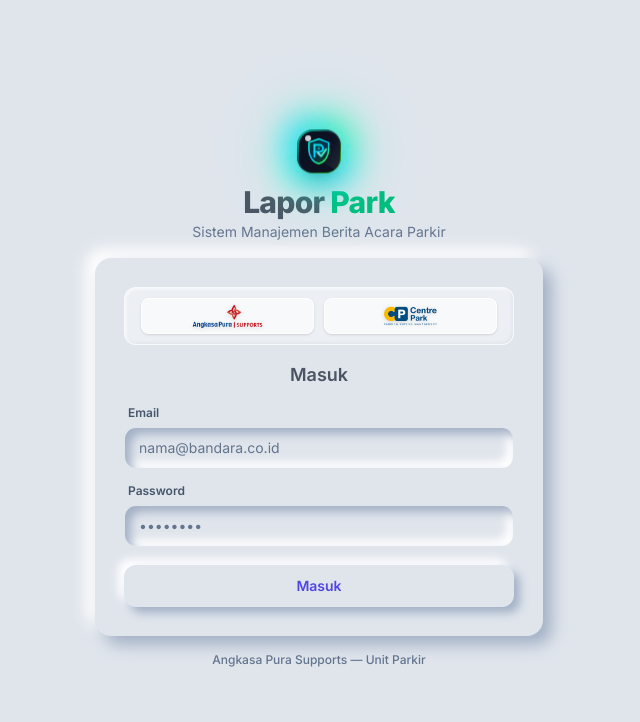
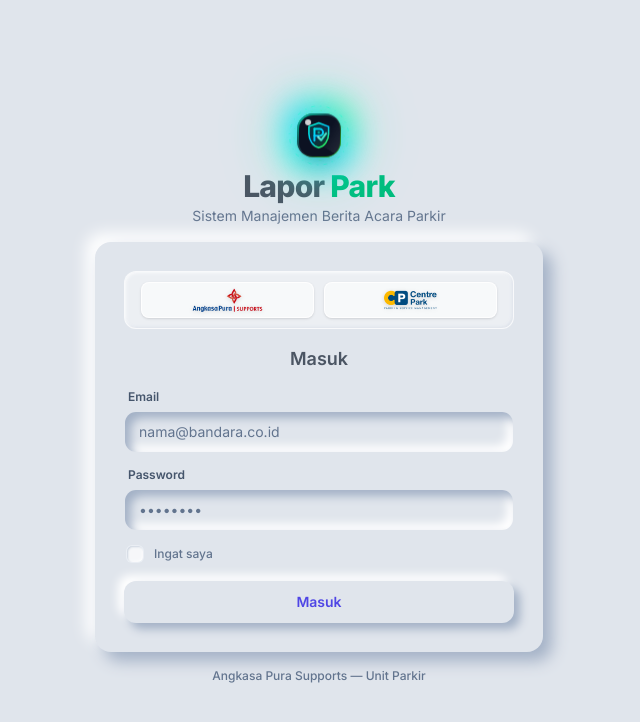
Before and after one commit to protonhuman/Laporpark, a Next.js app: page /login in a window 1280 px wide. Shown: the top 722 px of the page, without its empty margins (321-961 px from the left). Built offline with nearby package versions, Linux system fonts and the light colour scheme.

Commit message:
feat: tambah checkbox Ingat saya di halaman login

```diff
--- a/src/app/login/page.tsx
+++ b/src/app/login/page.tsx
@@ -1,21 +1,56 @@
 "use client";
 
-import { useState } from "react";
+import { useState, useEffect, useRef } from "react";
 import { useRouter } from "next/navigation";
 import { signIn } from "@/lib/actions/auth";
-import { AlertCircle, Loader2 } from "lucide-react";
+import { AlertCircle, Loader2, Check } from "lucide-react";
 import WaterDropLoader from "@/components/water-drop-loader";
 import LaporParkLogo from "@/components/lapor-park-logo";
+
+const REMEMBER_EMAIL_KEY = "lapor-park-remember-email";
+const REMEMBER_PASS_KEY = "lapor-park-remember-pass";
 
 export default function LoginPage() {
   const router = useRouter();
   const [error, setError] = useState<string | null>(null);
   const [loading, setLoading] = useState(false);
   const [isSuccess, setIsSuccess] = useState(false);
+  const [rememberMe, setRememberMe] = useState(false);
+  const emailRef = useRef<HTMLInputElement>(null);
+  const passwordRef = useRef<HTMLInputElement>(null);
+
+  // On mount, check localStorage for remembered credentials
+  useEffect(() => {
+    const savedEmail = localStorage.getItem(REMEMBER_EMAIL_KEY);
+    const savedPass = localStorage.getItem(REMEMBER_PASS_KEY);
+    if (savedEmail && emailRef.current) {
+      emailRef.current.value = savedEmail;
+      setRememberMe(true);
+    }
+    if (savedPass && passwordRef.current) {
+      try {
+        passwordRef.current.value = atob(savedPass);
+      } catch {
+        // ignore corrupted data
+      }
+    }
+  }, []);
 
   async function handleSubmit(formData: FormData) {
     setLoading(true);
     setError(null);
+
+    // Save or clear remembered credentials
+    const email = formData.get("email") as string;
+    const password = formData.get("password") as string;
+    if (rememberMe && email) {
+      localStorage.setItem(REMEMBER_EMAIL_KEY, email);
+      localStorage.setItem(REMEMBER_PASS_KEY, btoa(password));
+    } else {
+      localStorage.removeItem(REMEMBER_EMAIL_KEY);
+      localStorage.removeItem(REMEMBER_PASS_KEY);
+    }
+
     const result = await signIn(formData);
     if (result?.error) {
       setError(result.error);
@@ -96,6 +131,7 @@
                 Email
               </label>
               <input
+                ref={emailRef}
                 id="email"
                 name="email"
                 type="email"
@@ -115,6 +151,7 @@
                 Password
               </label>
               <input
+                ref={passwordRef}
                 id="password"
                 name="password"
                 type="password"
@@ -123,6 +160,42 @@
                 placeholder="••••••••"
                 className="neo-inset w-full px-3.5 py-2.5 text-sm text-foreground placeholder:text-slate-500 focus:outline-none focus:ring-2 focus:ring-accent/50 transition-all duration-200"
               />
+            </div>
+
+            {/* Remember Me */}
+            <div className="flex items-center gap-2.5 ml-0.5 login-remember">
+              <button
+                type="button"
+                role="checkbox"
+                aria-checked={rememberMe}
+                id="remember-me"
+                onClick={() => setRememberMe(!rememberMe)}
+                className={`
+                  relative w-[18px] h-[18px] rounded-md flex-shrink-0
+                  transition-all duration-300 ease-out
+                  focus:outline-none focus-visible:ring-2 focus-visible:ring-emerald-400/60 focus-visible:ring-offset-1
+                  ${rememberMe
+                    ? "bg-emerald-500 shadow-[0_1px_3px_rgba(16,185,129,0.4),inset_0_1px_1px_rgba(255,255,255,0.2)]"
+                    : "bg-white/70 shadow-[inset_1px_1px_2px_rgba(163,177,198,0.5),inset_-1px_-1px_2px_rgba(255,255,255,0.8)] border border-slate-200/60"
+                  }
+                `}
+              >
+                <Check
+                  className={`
+                    w-3 h-3 absolute top-1/2 left-1/2 -translate-x-1/2 -translate-y-1/2
+                    text-white stroke-[3]
+                    transition-all duration-300 ease-out
+                    ${rememberMe ? "opacity-100 scale-100" : "opacity-0 scale-50"}
+                  `}
+                />
+              </button>
+              <label
+                htmlFor="remember-me"
+                onClick={() => setRememberMe(!rememberMe)}
+                className="text-xs font-medium text-slate-500 cursor-pointer select-none hover:text-slate-700 transition-colors duration-200"
+              >
+                Ingat saya
+              </label>
             </div>
 
             {/* Submit */}
```
